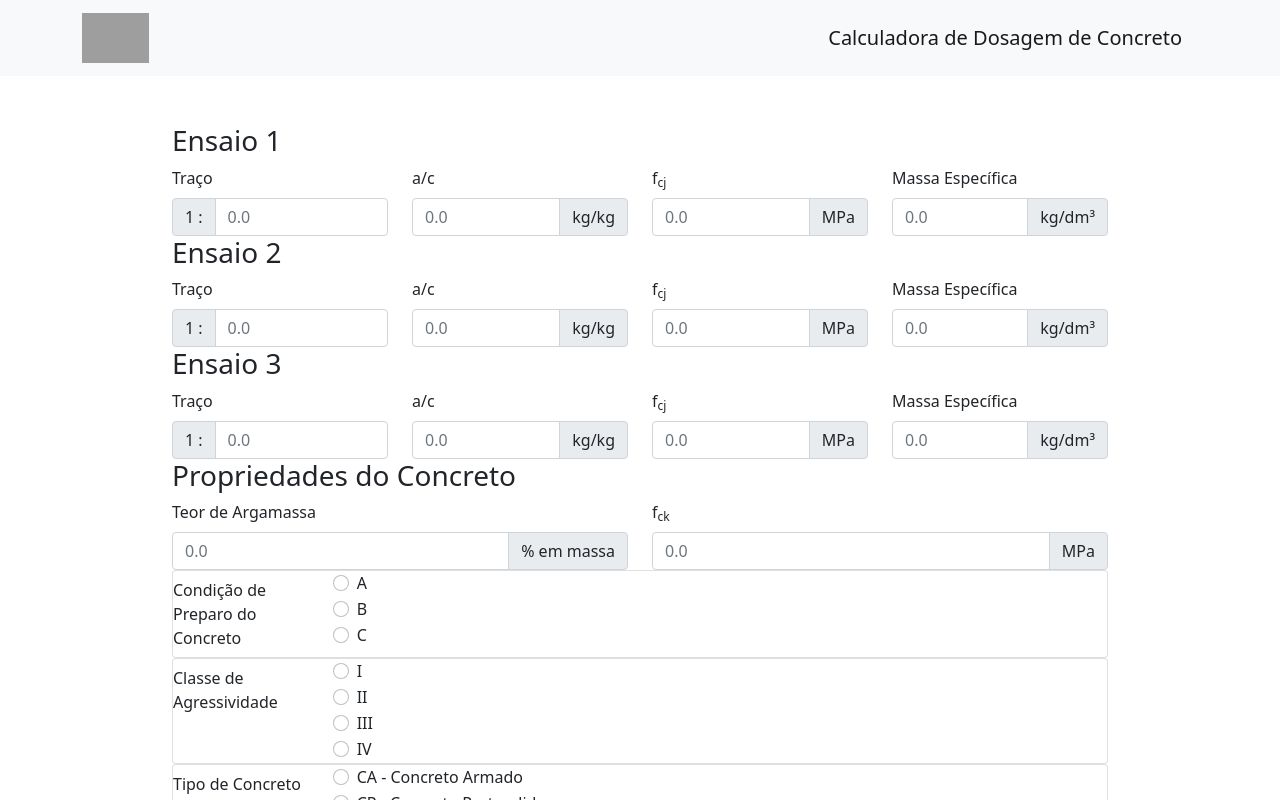
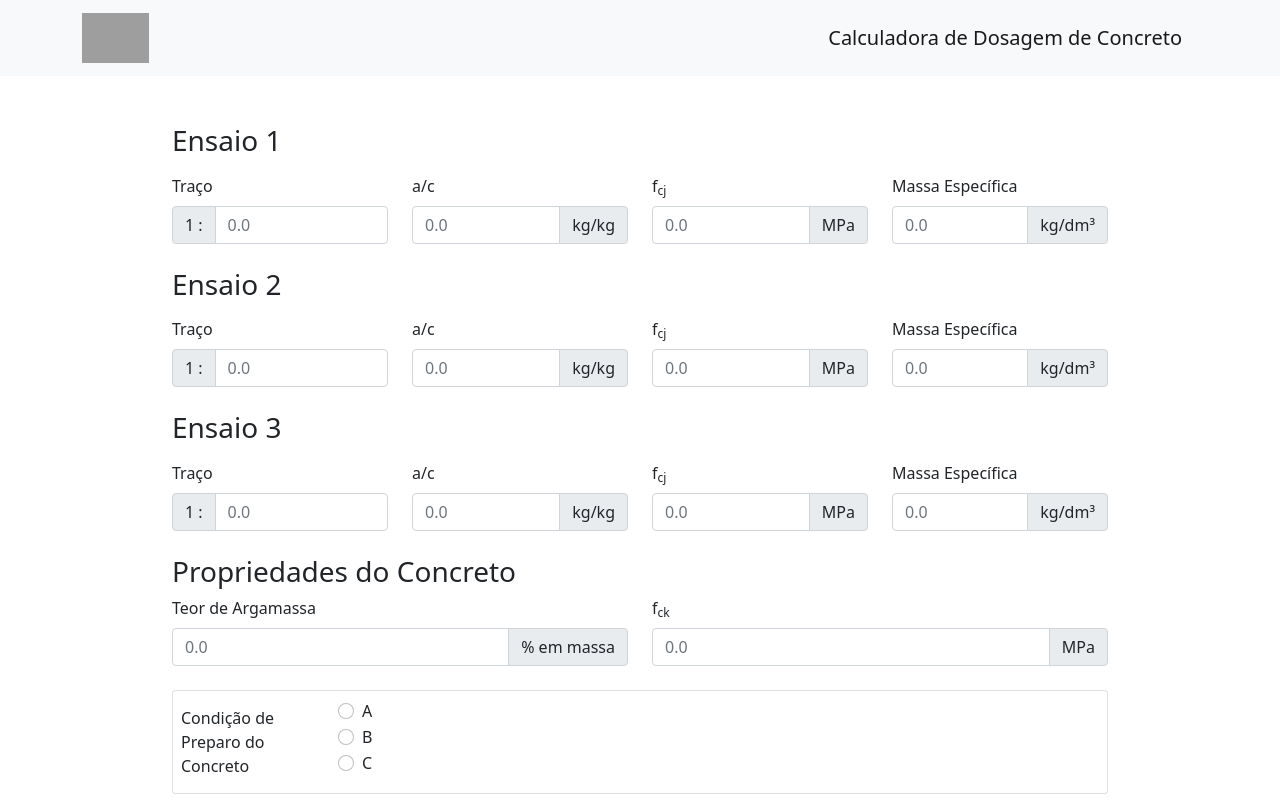
Before and after one commit to thejoaovitor/app-dosagem, a React (Create React App) app: page / in a window 1280 px wide. Shown: the top 800 px of the page. Built offline with nearby package versions, Linux system fonts and the light colour scheme; grey boxes are pictures that could not be loaded.

Commit message:
Spacing fix

```diff
--- a/src/App.js
+++ b/src/App.js
@@ -9,10 +9,8 @@ import {
   Container,
   InputGroup,
   Card,
-  Navbar,
-  Badge,
+  Navbar
 } from "react-bootstrap";
-//import Accordion from 'react-bootstrap/Accordion'
 import React, { useEffect, useState } from "react";
 import {
   Chart as ChartJS,
@@ -24,7 +22,7 @@ import {
   Tooltip,
   Legend,
 } from "chart.js";
-import { Line, Scatter } from "react-chartjs-2";
+import { Scatter } from "react-chartjs-2";
 
 ChartJS.register(
   CategoryScale,
@@ -454,9 +452,9 @@ function App() {
         </Navbar>
         <Container className="my-5" style={{ maxWidth: 960 }}>
           <Form noValidate validated={validated} onSubmit={handleSubmit}>
-            <Row>
+            <Row className="my-4">
               <h3>Ensaio 1</h3>
-              <Col xs={6} md={3}>
+              <Col xs={6} md={3} className="mt-2">
                 <Form.Group controlId="m1">
                   <Form.Label>Traço</Form.Label>
                   <InputGroup>
@@ -472,10 +470,13 @@ function App() {
                       inputmode="decimal"
                     />
                   </InputGroup>
+                  <Form.Control.Feedback type="invalid">
+                    Insira um valor entre
+                  </Form.Control.Feedback>
                 </Form.Group>
               </Col>
 
-              <Col xs={6} md={3}>
+              <Col xs={6} md={3} className="mt-2">
                 <Form.Group controlId="ac1">
                   <Form.Label>a/c</Form.Label>
                   <InputGroup>
@@ -494,7 +495,7 @@ function App() {
                 </Form.Group>
               </Col>
 
-              <Col xs={6} md={3}>
+              <Col xs={6} md={3} className="mt-2">
                 <Form.Group controlId="fcj1">
                   <Form.Label>
                     f<sub>cj</sub>
@@ -515,7 +516,7 @@ function App() {
                 </Form.Group>
               </Col>
 
-              <Col xs={6} md={3}>
+              <Col xs={6} md={3} className="mt-2">
                 <Form.Group controlId="me1">
                   <Form.Label>Massa Específica</Form.Label>
                   <InputGroup>
@@ -535,9 +536,9 @@ function App() {
               </Col>
             </Row>
 
-            <Row>
+            <Row className="my-4">
               <h3>Ensaio 2</h3>
-              <Col xs={6} md={3}>
+              <Col xs={6} md={3} className="mt-2">
                 <Form.Group controlId="m2">
                   <Form.Label>Traço</Form.Label>
                   <InputGroup>
@@ -556,7 +557,7 @@ function App() {
                 </Form.Group>
               </Col>
 
-              <Col xs={6} md={3}>
+              <Col xs={6} md={3} className="mt-2">
                 <Form.Group controlId="ac2">
                   <Form.Label>a/c</Form.Label>
                   <InputGroup>
@@ -575,7 +576,7 @@ function App() {
                 </Form.Group>
               </Col>
 
-              <Col xs={6} md={3}>
+              <Col xs={6} md={3} className="mt-2">
                 <Form.Group controlId="fcj2">
                   <Form.Label>
                     f<sub>cj</sub>
@@ -596,7 +597,7 @@ function App() {
                 </Form.Group>
               </Col>
 
-              <Col xs={6} md={3}>
+              <Col xs={6} md={3} className="mt-2">
                 <Form.Group controlId="me2">
                   <Form.Label>Massa Específica</Form.Label>
                   <InputGroup>
@@ -616,9 +617,9 @@ function App() {
               </Col>
             </Row>
 
-            <Row>
+            <Row className="my-4">
               <h3>Ensaio 3</h3>
-              <Col xs={6} md={3}>
+              <Col xs={6} md={3} className="mt-2">
                 <Form.Group controlId="m3">
                   <Form.Label>Traço</Form.Label>
                   <InputGroup>
@@ -637,7 +638,7 @@ function App() {
                 </Form.Group>
               </Col>
 
-              <Col xs={6} md={3}>
+              <Col xs={6} md={3} className="mt-2">
                 <Form.Group controlId="ac3">
                   <Form.Label>a/c</Form.Label>
                   <InputGroup>
@@ -656,7 +657,7 @@ function App() {
                 </Form.Group>
               </Col>
 
-              <Col xs={6} md={3}>
+              <Col xs={6} md={3} className="mt-2">
                 <Form.Group controlId="fcj3">
                   <Form.Label>
                     f<sub>cj</sub>
@@ -677,7 +678,7 @@ function App() {
                 </Form.Group>
               </Col>
 
-              <Col xs={6} md={3}>
+              <Col xs={6} md={3} className="mt-2">
                 <Form.Group controlId="me3">
                   <Form.Label>Massa Específica</Form.Label>
                   <InputGroup>
@@ -697,7 +698,7 @@ function App() {
               </Col>
             </Row>
 
-            <Row>
+            <Row className="my-4">
               <h3>Propriedades do Concreto</h3>
               <Col>
                 <Form.Group controlId="ta">
@@ -739,7 +740,7 @@ function App() {
                 </Form.Group>
               </Col>
             </Row>
-            <Card>
+            <Card className="my-2 p-2">
               <fieldset>
                 <Form.Group as={Row} controlId="sd">
                   <Form.Label as="legend" column sm={2}>
@@ -776,7 +777,7 @@ function App() {
               </fieldset>
             </Card>
 
-            <Card>
+            <Card className="my-2 p-2">
               <fieldset>
                 <Form.Group as={Row} controlId="ca">
                   <Form.Label as="legend" column sm={2}>
@@ -816,7 +817,7 @@ function App() {
                 </Form.Group>
               </fieldset>
             </Card>
-            <Card>
+            <Card className="my-2 p-2">
               <fieldset>
                 <Form.Group as={Row} controlId="tc">
                   <Form.Label as="legend" column sm={2}>
@@ -844,17 +845,16 @@ function App() {
                 </Form.Group>
               </fieldset>
             </Card>
-            <Button variant="primary" type="submit">
+            <div className="d-grid gap-2 my-2">
+            <Button variant="primary" type="submit" size="lg">
               Calcular
             </Button>
+            </div>
           </Form>
 
-          {isShowingResult && (<Card id="result">
+          {isShowingResult && (<Card id="result" className="my-5" border="primary">
+            <Card.Header>Resultado</Card.Header>
             <Card.Body>
-              <Card.Title>Resultado</Card.Title>
-              <Card.Subtitle className="mb-2 text-muted">
-                Card Subtitle
-              </Card.Subtitle>
               <h2>Traço Final: 1 : {areiaFinal} : {bFinal} : {acFinal} </h2>
               <Card.Text>
                 Teste
@@ -863,17 +863,17 @@ function App() {
                 Sd:{sd} Tipo de concreto é {tc}, CA:{ca}, FCKmin:{fckMin}{" "}
                 A/cmin:{acMin} e ConsumoCMin:{ccMin}
               </Card.Text>
-              <Row>
-                <Col xs={6}></Col>
-                <Col xs={6}>
+              <Row style={{ height: 250 }}>
+                <Col xs={6} className="pe-0"></Col>
+                <Col xs={6} className="ps-0">
                   <Scatter options={optionsAbrams} data={dataAbrams} />{" "}
                 </Col>
               </Row>
-              <Row>
-                <Col xs={6}>
+              <Row style={{ height: 250 }}>
+                <Col xs={6} className="pe-0">
                   <Scatter options={optionsKirilos} data={dataKirilos} />
                 </Col>
-                <Col xs={6}>
+                <Col xs={6} className="ps-0">
                   <Scatter options={optionsLyse} data={dataLyse} />
                 </Col>
               </Row>
```
